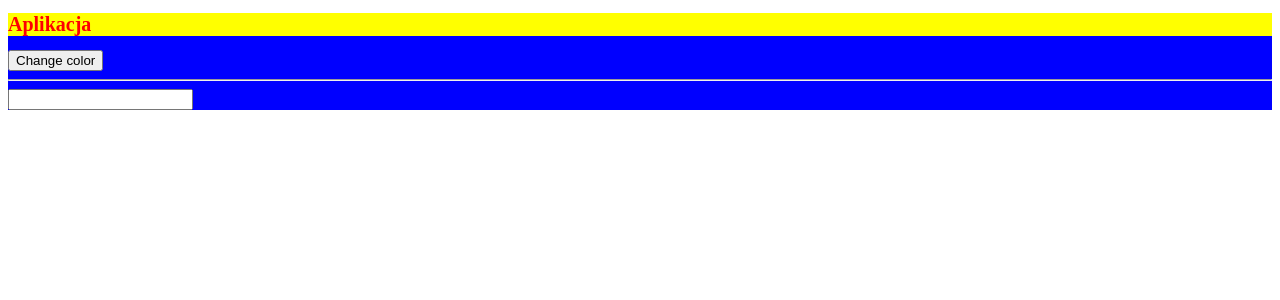
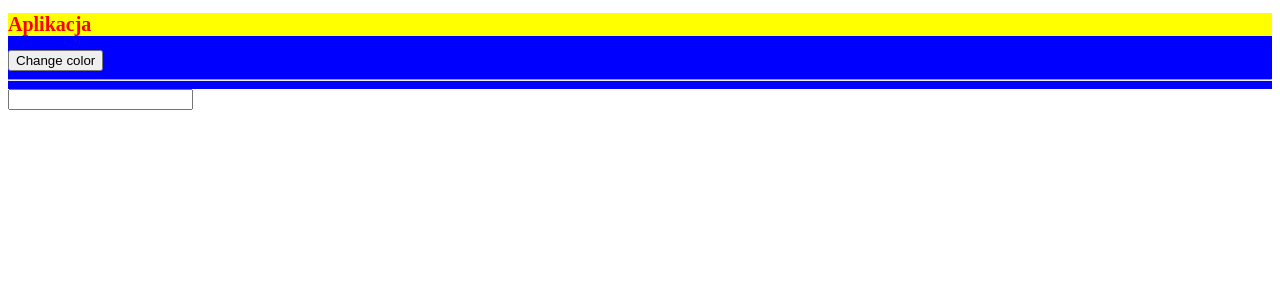
Before and after one commit to KajBialas/stacjait-styles-react-workshop, a React (Create React App) app: page / in a window 1280 px wide. Shown: the top 300 px of the page. Built offline with nearby package versions, Linux system fonts and the light colour scheme.

Commit message:
extra issue1

```diff
--- a/src/components/InlineBackgorundForm.js
+++ b/src/components/InlineBackgorundForm.js
@@ -2,15 +2,18 @@ import React, { useState } from 'react';
 
 function InlineBackgroundForm() {
   const [ color, setColor ] = useState('');
+  const [ hover, setHover ] = useState(false);
 
   const handleChange = (e) => setColor(e.target.value);
+  const handleHoverOn = () => setHover(true);
+  const handleHoverOff = () => setHover(false);
 
   const inlineBackgroundFormStyle = {
-    backgroundColor: color,
+    backgroundColor: hover ? 'green' : color ? color : 'white',
   }
 
   return (
-    <div style={inlineBackgroundFormStyle}>
+    <div style={inlineBackgroundFormStyle} onMouseEnter={handleHoverOn} onMouseLeave={handleHoverOff}>
       <input type="text" value={color} onChange={handleChange} />
     </div>
   )
```
